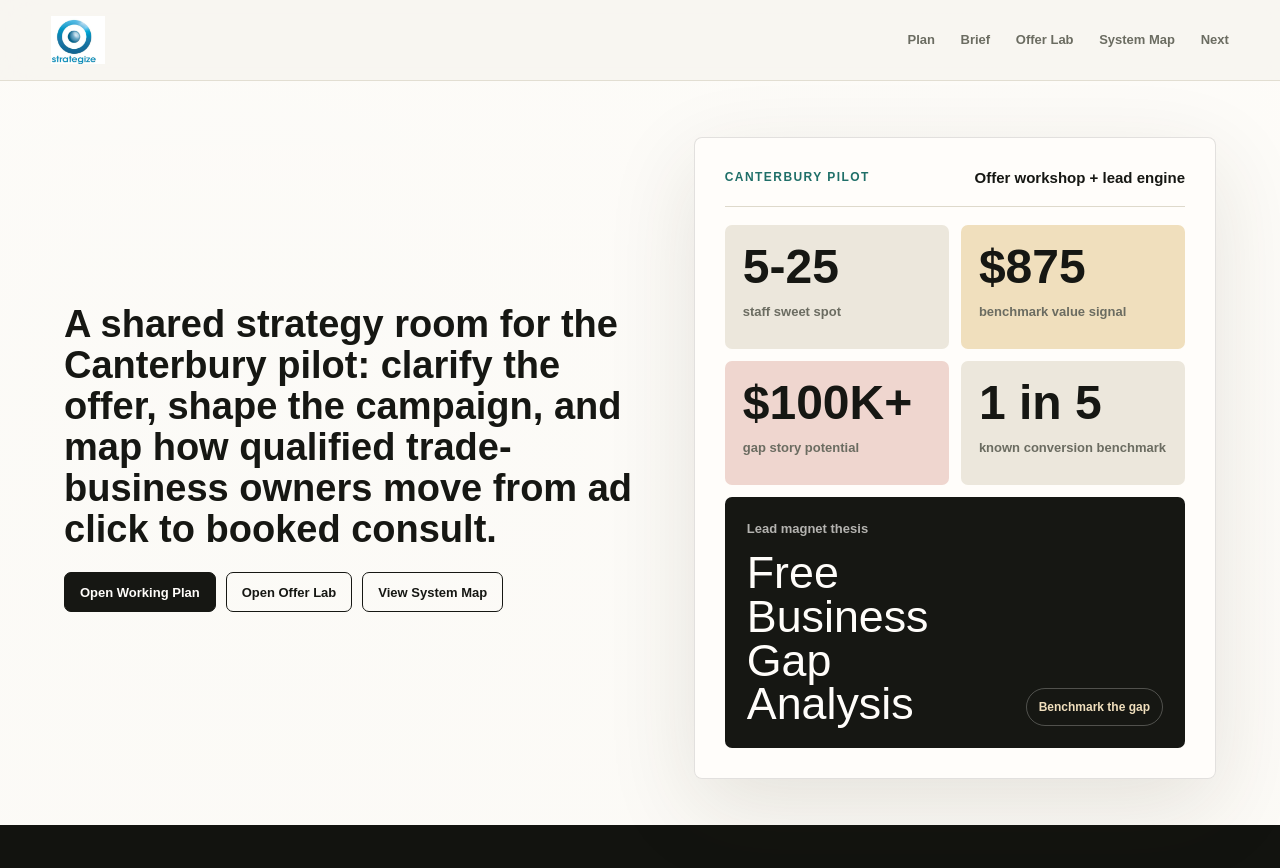
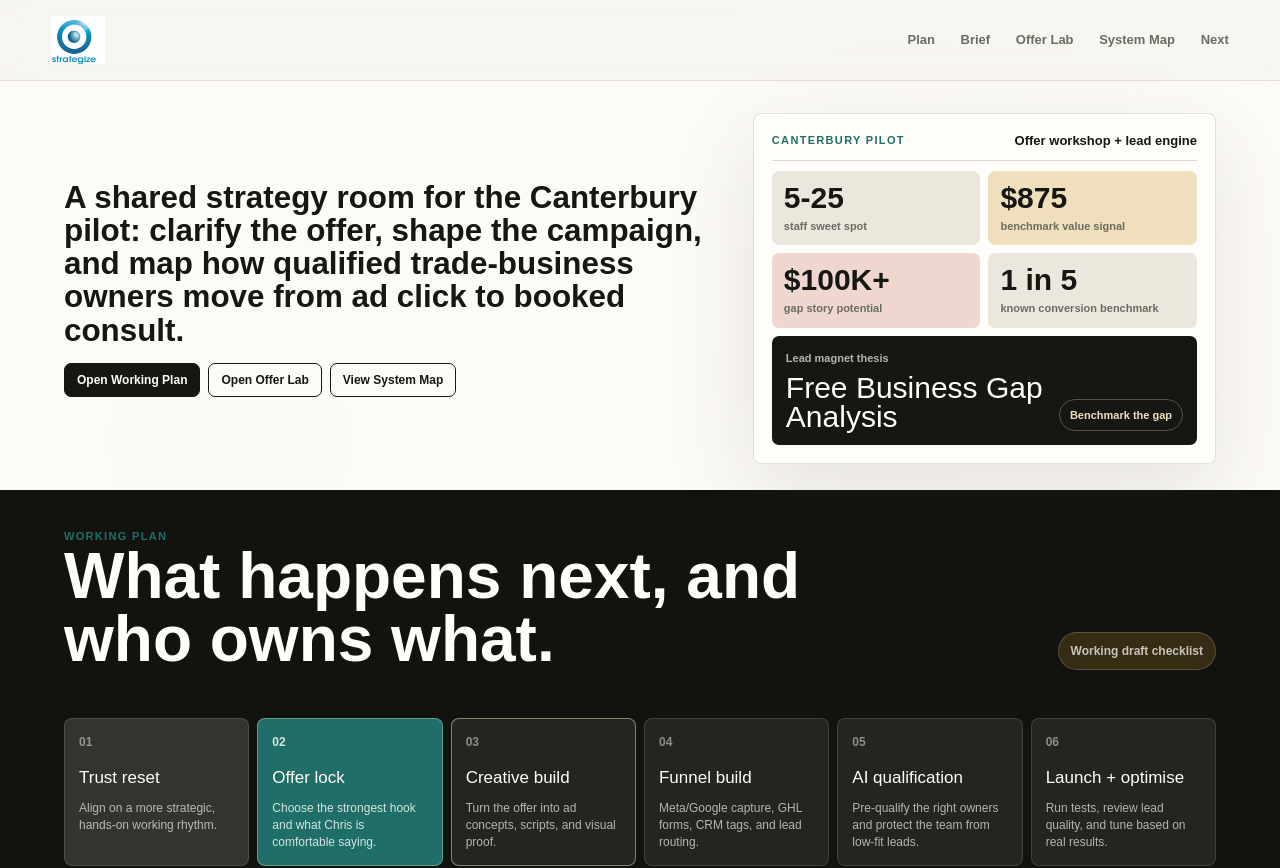
Before and after one commit to JessesOS/customerjourney-app, a Next.js app: page / in a window 1280 px wide. Shown: the top 868 px of the page. Built offline with nearby package versions, Linux system fonts and the light colour scheme.

Commit message:
Further compact top section

```diff
--- a/app/globals.css
+++ b/app/globals.css
@@ -110,20 +110,20 @@ nav a:hover {
 .hero {
   align-items: center;
   display: grid;
-  gap: clamp(22px, 3.6vw, 52px);
-  grid-template-columns: minmax(0, 0.95fr) minmax(360px, 0.85fr);
-  min-height: min(48svh, 430px);
-  padding-bottom: clamp(24px, 4vw, 46px);
-  padding-top: clamp(28px, 4.6vw, 56px);
+  gap: clamp(16px, 2.4vw, 34px);
+  grid-template-columns: minmax(0, 1.08fr) minmax(340px, 0.76fr);
+  min-height: 0;
+  padding-bottom: clamp(14px, 2.2vw, 26px);
+  padding-top: clamp(16px, 2.6vw, 32px);
 }
 
 .hero-copy h1 {
-  font-size: clamp(27px, 3vw, 38px);
+  font-size: clamp(24px, 2.45vw, 32px);
   font-weight: 760;
   letter-spacing: 0;
-  line-height: 1.08;
+  line-height: 1.06;
   margin: 0;
-  max-width: 710px;
+  max-width: 820px;
 }
 
 .hero-copy p {
@@ -137,8 +137,8 @@ nav a:hover {
 .hero-actions {
   display: flex;
   flex-wrap: wrap;
-  gap: 10px;
-  margin-top: 22px;
+  gap: 8px;
+  margin-top: 16px;
 }
 
 .hero-actions a {
@@ -146,10 +146,10 @@ nav a:hover {
   border: 1px solid var(--ink);
   border-radius: 7px;
   display: inline-flex;
-  font-size: 13px;
+  font-size: 12px;
   font-weight: 800;
-  min-height: 40px;
-  padding: 0 15px;
+  min-height: 34px;
+  padding: 0 12px;
 }
 
 .hero-actions a:first-child {
@@ -160,8 +160,8 @@ nav a:hover {
 .collaboration-hub {
   background: #12130f;
   color: var(--paper);
-  padding-bottom: clamp(38px, 5.4vw, 64px);
-  padding-top: clamp(34px, 4.8vw, 58px);
+  padding-bottom: clamp(34px, 5vw, 58px);
+  padding-top: clamp(24px, 3.4vw, 38px);
 }
 
 .collaboration-title {
@@ -375,7 +375,7 @@ nav a:hover {
 }
 
 .hero-board {
-  padding: clamp(18px, 3vw, 30px);
+  padding: clamp(12px, 1.8vw, 18px);
 }
 
 .board-topline,
@@ -383,9 +383,9 @@ nav a:hover {
   align-items: flex-start;
   border-bottom: 1px solid var(--line);
   display: flex;
-  gap: 18px;
+  gap: 12px;
   justify-content: space-between;
-  padding-bottom: 18px;
+  padding-bottom: 10px;
 }
 
 .board-topline span,
@@ -393,7 +393,7 @@ nav a:hover {
 .section-title p,
 .offer-copy > p:first-child {
   color: var(--teal);
-  font-size: 12px;
+  font-size: 11px;
   font-weight: 800;
   letter-spacing: 0.12em;
   margin: 0;
@@ -403,28 +403,28 @@ nav a:hover {
 .board-topline strong,
 .panel-header strong {
   color: var(--ink);
-  font-size: 15px;
+  font-size: 13px;
   line-height: 1.35;
   text-align: right;
 }
 
 .board-grid {
   display: grid;
-  gap: 12px;
+  gap: 8px;
   grid-template-columns: repeat(2, minmax(0, 1fr));
-  margin-top: 18px;
+  margin-top: 10px;
 }
 
 .metric {
   background: var(--soft);
   border-radius: 7px;
-  min-height: 124px;
-  padding: 18px;
+  min-height: 74px;
+  padding: 12px;
 }
 
 .metric span {
   display: block;
-  font-size: clamp(30px, 4vw, 48px);
+  font-size: clamp(21px, 2.4vw, 30px);
   font-weight: 800;
   letter-spacing: 0;
   line-height: 1;
@@ -432,10 +432,10 @@ nav a:hover {
 
 .metric p {
   color: var(--muted);
-  font-size: 13px;
+  font-size: 11px;
   font-weight: 700;
-  line-height: 1.4;
-  margin: 12px 0 0;
+  line-height: 1.25;
+  margin: 7px 0 0;
 }
 
 .metric-gold {
@@ -452,22 +452,22 @@ nav a:hover {
   border-radius: 7px;
   color: var(--paper);
   display: flex;
-  gap: 20px;
+  gap: 12px;
   justify-content: space-between;
-  margin-top: 12px;
-  min-height: 166px;
-  padding: 22px;
+  margin-top: 8px;
+  min-height: 92px;
+  padding: 14px;
 }
 
 .gap-card p {
   color: rgba(255, 253, 250, 0.68);
-  font-size: 13px;
+  font-size: 11px;
   font-weight: 700;
-  margin: 0 0 12px;
+  margin: 0 0 6px;
 }
 
 .gap-card h2 {
-  font-size: clamp(28px, 3.5vw, 46px);
+  font-size: clamp(20px, 2.4vw, 30px);
   letter-spacing: 0;
   line-height: 0.98;
   margin: 0;
@@ -478,9 +478,9 @@ nav a:hover {
   border: 1px solid rgba(255, 253, 250, 0.25);
   border-radius: 999px;
   color: var(--gold-soft);
-  font-size: 12px;
+  font-size: 11px;
   font-weight: 800;
-  padding: 9px 12px;
+  padding: 7px 10px;
   white-space: nowrap;
 }
 
```
